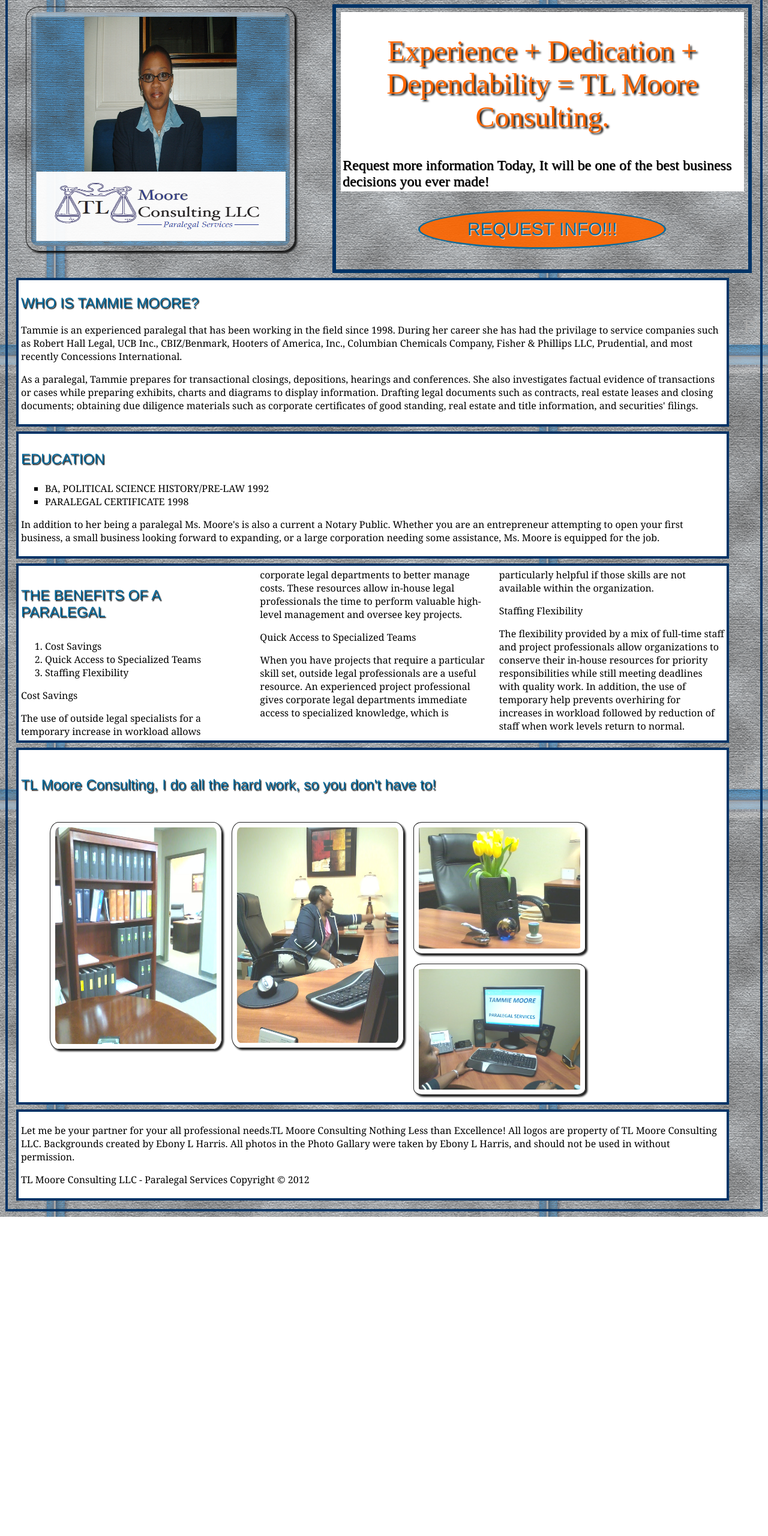
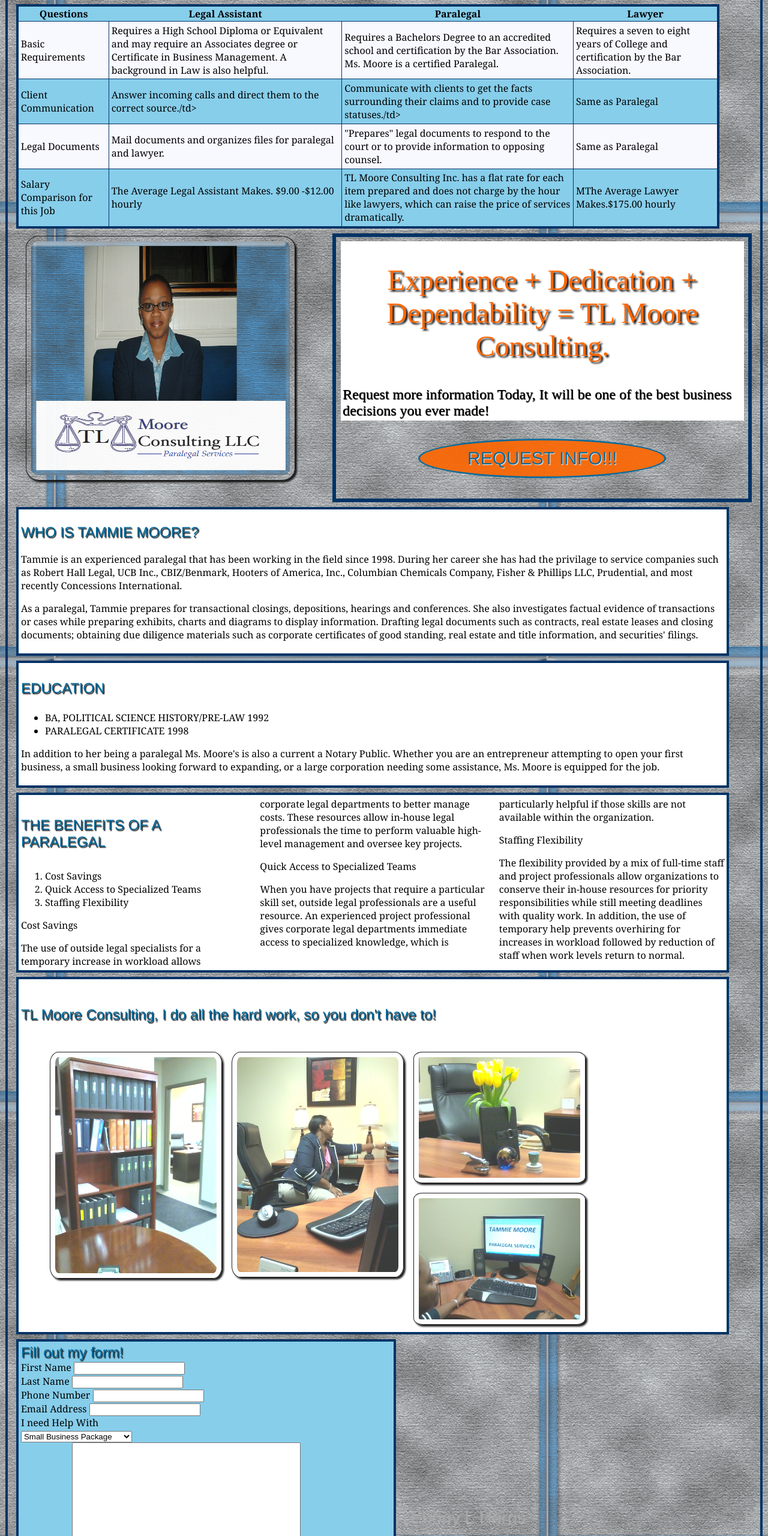
Before and after one commit to msebonylharris/tmoore, a plain HTML site: page index.html in a window 1280 px wide. Shown: the part 100-2660 px from the top of the page at 60% size. Before the commit the page ends 2128 px from the top, so only its background shows below. Drawn offline with Linux system fonts and the light colour scheme.

Commit message:
commit to gh-pages

```diff
--- a/css/main.css
+++ b/css/main.css
@@ -17,7 +17,7 @@ body{
 /*this section is dedicated to the mainphoto------------------------------------------------------*/
 /*=Section Margin/Padding Percent Conversion = .4px / 1235px Margin Percent = .3238866396761135% ==*/
 
-article, .ed, .paralegal_benefits, .photo_gal, .cta, footer{
+article, .ed, .paralegal_benefits, .photo_gal, .cta, footer, table, form{
   	background-color: #fff;
 	border: .25em /* 4px/16px */ solid #036;
 	padding: .3238866396761135%;  /*.25em or 4px/16px */
@@ -25,6 +25,33 @@ article, .ed, .paralegal_benefits, .photo_gal, .cta, footer{
   	float: left;
   	width: 95%;  /* 1235px / 1350px = 95% */
   	}
+
+/*====================THIS CSS IS USED FOR THE TABLE=====================*/
+  td{
+  	border: .0625em solid #036;
+  	padding: .3238866396761135%;  /*.25em or 4px/16px */
+
+  }
+
+  table{
+  	border-collapse: collapse;
+  }
+
+   .odd{
+  	background-color: #87ceeb;
+  }
+
+  .even{
+  	background-color: #f8f8ff;
+  }
+/*================THIS SECTION OF THE CSS IS FOR THE FORM=====================*/
+
+   form{
+  	background-color: #87ceeb;
+	width: 50%;
+	}
+  }
+
 
 /*This section is for the Education Section. It should contain no other css */
 
@@ -74,7 +101,7 @@ article, .ed, .paralegal_benefits, .photo_gal, .cta, footer{
 
 
 /*this section is dedicated to the headings------------------------------------------------------*/
-h1, h2, h3, h4, h5, h6{
+h1, h2, h3, h4, h5, h6, h7{
   	color: #069;
   	font: 1.5em /* 24px/16px*/ Helvetica Neue, Ariel;
   	text-shadow: .0625em .0625em .0625em #111;
@@ -246,8 +273,9 @@ a:active{
 
 @media screen and (max-width: 980px) {
 	nav ul li{
-		width: 97%;
+		width: 100%;
 	}
+
 
 	h1{
 		font-size: 1.75em;
@@ -273,6 +301,9 @@ a:active{
 @media screen and (max-width: 700px) {
 	nav ul li{
 		width: 95%;
+	}
+		form{
+		width: 80%;
 	}
 
 	.cta{
@@ -317,11 +348,23 @@ a:active{
   	}
 }
 
+/*==================== THE FOLLOWING MEDIA QUEREIS ARE FOR 550PX OR LESS =========================*/
+
+@media screen and (max-width: 550px) {
+	table{
+ 		display: none;
+	}
+
+}
 /*==================== THE FOLLOWING MEDIA QUEREIS ARE FOR 480PX OR LESS =========================*/
 
 @media screen and (max-width: 480px) {
 	nav ul li{
 		width: 90%;
+	}
+
+	form{
+		width: 98%;
 	}
 
 	h1{
@@ -348,100 +391,7 @@ a:active{
 	.main_photo{
  		display: none;
 	}
+
 }
 
 /*======================================PRACTICE CTA BUTTONS======================================*/
-/*.cta a{
-color:#fff;
-background-image: url("icons/bg-button.png");
-background-repeat: repeat-x;
-background-position: 0 0;
-padding:0 10px;
-font-size: 22px;
--webkit-border-radius: 3px;
--moz-border-radius: 3px;
-border-radius: 3px;
-border-style: solid;
-border-width: 1px;
-margin:3px 0;
-line-height: 28px;
-border-color: #e1e1e1;
-background-color: #f8f8f8;
-}
-
-.cta a:hover{
-background-position: 0 -4px;
-opacity:0.9;
-color:#fff;
-text-decoration: none;
-}
-
-/*.call-button.dark , .call-button.dark:hover{
-30
-color:#444;
-31
-}
-32
-.call-button.large{
-33
-padding:0 10px 0px 10px;
-34
-font-size: 13px;
-35
-line-height: 33px;
-36
-}
-37
-
-38
-.call-button.xl{
-39
-padding:0 18px 0px 18px;
-40
-font-size: 18px;
-41
-line-height: 42px;
-42
-}
-43
-
-44
-.call-button span{
-45
-position: relative;
-46
-}
-47
-
-48
-.call-button .call-info{    background: transparent url("icons/info.png") no-repeat center left; padding: 2px 0 2px 22px; left:-2px;}
-49
-.call-button .call-alert{   background: transparent url("icons/alert.png") no-repeat center left; padding: 2px 0 2px 22px; left:-2px;}
-50
-.call-button .call-tick{ background: transparent url("icons/tick.png") no-repeat center left; padding: 2px 0 2px 22px; left:-2px;}
-51
-.call-button .call-download{background: transparent url("icons/download.png") no-repeat center left; padding: 2px 0 2px 22px; left:-2px;}
-52
-.call-button .call-note{    background: transparent url("icons/note.png") no-repeat center left; padding: 2px 0 2px 22px; left:-2px;}
-53
-.call-button .call-error{   background: transparent url("icons/error.png") no-repeat center left; padding: 2px 0 2px 22px; left:-2px;}
-54
-.call-button .call-help{    background: transparent url("icons/help.png") no-repeat center left; padding: 2px 0 2px 22px; left:-2px;}
-55
-
-56
-.call-button.red{background-color: #b00202;     border-color: #b00202; }
-57
-.call-button.orange{background-color: #f6a240;  border-color: #f6a240; }
-58
-.call-button.green{background-color: #52851b;   border-color: #52851b; }
-59
-.call-button.aqua{background-color: #58c4be;    border-color: #58c4be; }
-60
-.call-button.teal{background-color: #1d9f9f;    border-color: #1d9f9f; }
-61
-.call-button.purple{background-color: #a258c4;  border-color: #a258c4; }
-62
-.call-button.pink{background-color: #f346b0;    border-color: #f346b0; }
-63
-.call-button.silver{background-color: #d7d7d7;  border-color: #d7d7d7; }*/
--- a/index.html
+++ b/index.html
@@ -20,6 +20,47 @@
 	</header>
 
 
+	<table>
+
+		<tr class=odd>
+			<th>Questions</th>
+			<th>Legal Assistant</th>
+			<th>Paralegal</th>
+			<th>Lawyer</th>
+		</tr>
+
+		<tr class=even>
+			<td>Basic Requirements</td>
+			<td>Requires a High School Diploma or Equivalent and may require an Associates degree or
+			Certificate in Business Management. A background in Law is also helpful.</td>
+			<td>Requires a Bachelors Degree to an accredited school and certification by the Bar
+			Association. Ms. Moore is a certified Paralegal. </td>
+			<td>Requires a seven to eight years of College and certification by the Bar Association.</td>
+		</tr>
+
+		<tr class=odd>
+			<td>Client Communication</td>
+			<td>Answer incoming calls and direct them to the correct source./td>
+			<td>Communicate with clients to get the facts surrounding their claims and to provide case statuses./td>
+			<td>Same as Paralegal</td>
+		</tr>
+
+		<tr class=even>
+			<td>Legal Documents</td>
+			<td>Mail documents and organizes files for paralegal and lawyer.</td>
+			<td>"Prepares" legal documents to respond to the court or to provide information to opposing counsel.</td>
+			<td>Same as Paralegal</td>
+		</tr>
+
+		<tr class=odd>
+			<td>Salary Comparison for this Job</td>
+			<td>The Average Legal Assistant Makes. $9.00 -$12.00 hourly</td>
+			<td>TL Moore Consulting Inc. has a flat rate for each item prepared and does not charge
+			by the hour like lawyers, which can raise the price of services dramatically. </td>
+			<td>MThe Average Lawyer Makes.$175.00 hourly</td>
+		</tr>
+
+	</table>
 
 	<section class=cta>
 			<h1>Experience + Dedication + Dependability = TL Moore Consulting.</h1>
@@ -118,6 +159,68 @@
 		</section>
 
 
+	<form method="get" action="mailto:tlmoreconsulting@yahoo.com">
+
+		<h7>Fill out my form!</h7>
+
+		<div>
+			<label for="first_name">First Name</label>
+			<input type="text" name="first_name" id="first_name"/>
+		</div>
+
+		<div>
+			<label for="last_name">Last Name</label>
+			<input type="text" name="last_name" id="last_name"/>
+		</div>
+
+		<div>
+			<label for="phone">Phone Number</label>
+			<input type="text" name="phone" id="phone"/>
+		</div>
+
+		<div>
+			<label for="email">Email Address</label>
+			<input type="text" name="email" id="email"/>
+		</div>
+
+		<div>
+			<label for="need_help">I need Help With</label>
+		</div>
+
+
+		<div>
+			<select for="need_help" id="need_help">
+				<option>Small Business Package</option>
+				<option>Corporate Package</option>
+				<option>Business Start Up Package</option>
+				<option>Just Want Information</option>
+			</select>
+		</div>
+
+		<div>
+			<label for="comments">Comments</label>
+			<textarea rows="15" cols="45" name="message" id="message"></textarea>
+		</div>
+
+
+		<div>
+			<input type="checkbox" name="contact_phone" id="contact_phone"></input>
+			<p>I prefer to be contacted by phone</p>
+		</div>
+
+		<div>
+			<input type="checkbox" name="contact_email" id="contact_email"></input>
+			<p>I prefer to be contacted by email</p>
+		</div>
+
+		<div>
+			<button type="submit" name="submit" id="submit">
+				<p>Send Request to TL Moore Consulting Inc.</p>
+			</button>
+		</div>
+
+	</form>
+
 	<footer>
 
 			<p>Let me be your partner for your all professional needs.<span>TL Moore Consulting Nothing
```
